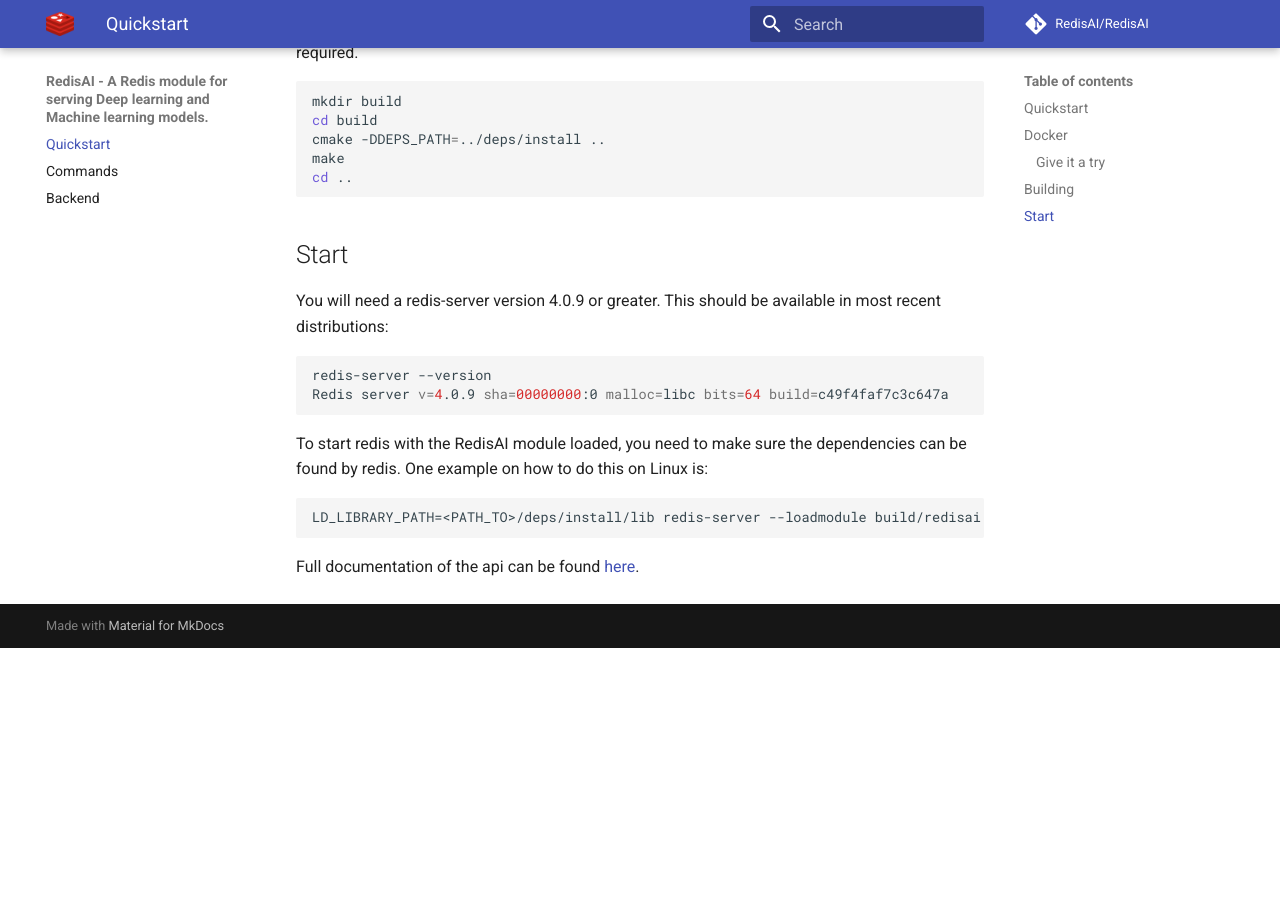
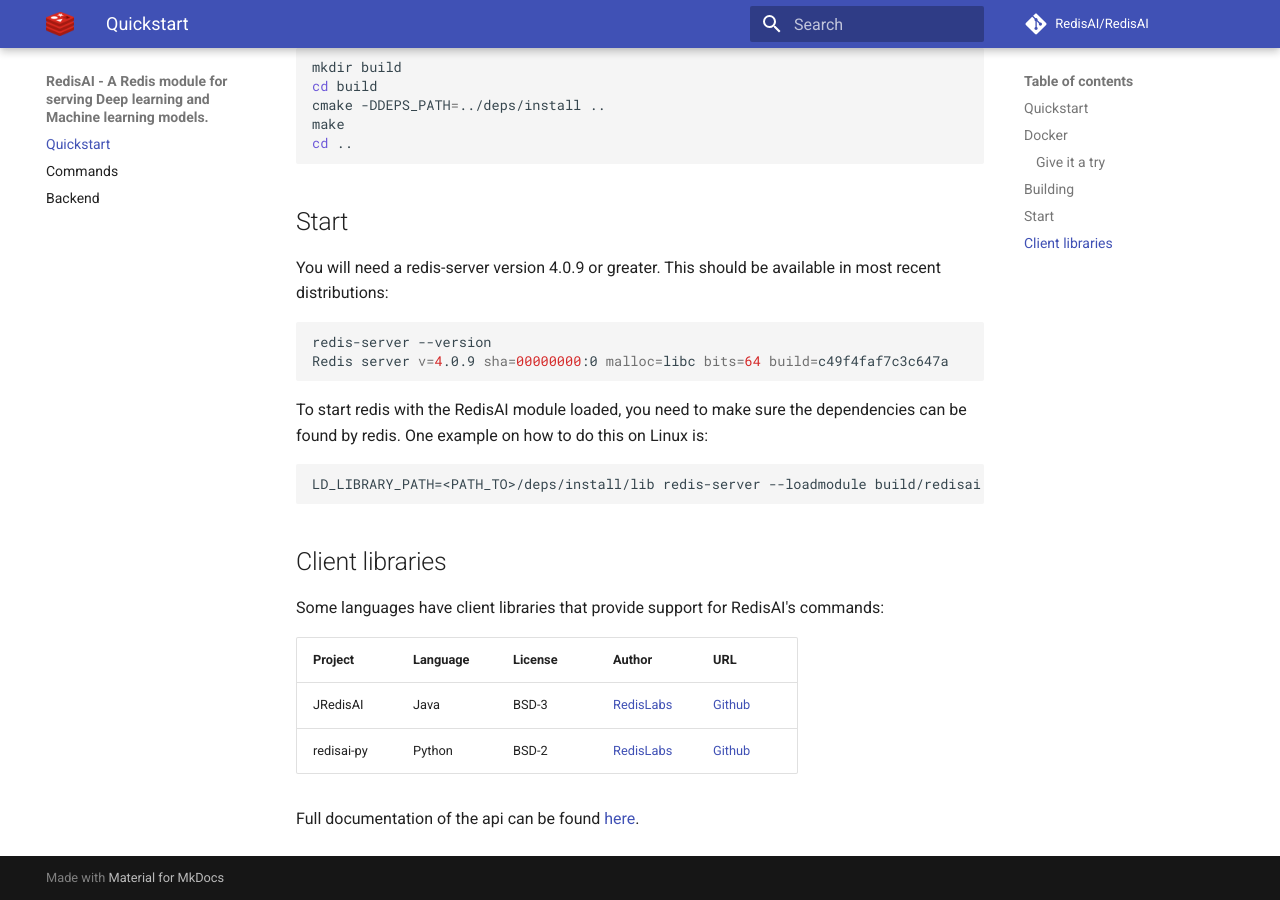
Before and after one commit to RedisAI/RedisAI, an MkDocs documentation site: the page built from docs/index.md, in a window 1280 px wide and 900 px high, scrolled down 1248 px. Built offline with MkDocs 1.6.1 and Material for MkDocs 9.7.7, drawn with Linux system fonts in a browser that asks for light colours; comment, search, counter and statistics services are not loaded; old or Windows-style settings are respelled for this version of MkDocs; before the commit the page ends 1896 px from its top, so only the background shows below that.

Commit message:
adding client libs

````diff
--- a/docs/index.md
+++ b/docs/index.md
@@ -73,4 +72,13 @@
 LD_LIBRARY_PATH=<PATH_TO>/deps/install/lib redis-server --loadmodule build/redisai.so
 ```
 
+## Client libraries
+
+Some languages have client libraries that provide support for RedisAI's commands:
+
+| Project | Language | License | Author | URL |
+| ------- | -------- | ------- | ------ | --- |
+| JRedisAI | Java | BSD-3 | [RedisLabs](https://redislabs.com/) | [Github](https://github.com/RedisAI/JRedisAI) |
+| redisai-py | Python | BSD-2 | [RedisLabs](https://redislabs.com/) | [Github](https://github.com/RedisAI/redisai-py) |
+
 Full documentation of the api can be found [here](commands.md).
````
Also changed, not shown: other parts of docs/index.md (+0 -1 lines), README.md (+10 -0 lines).
